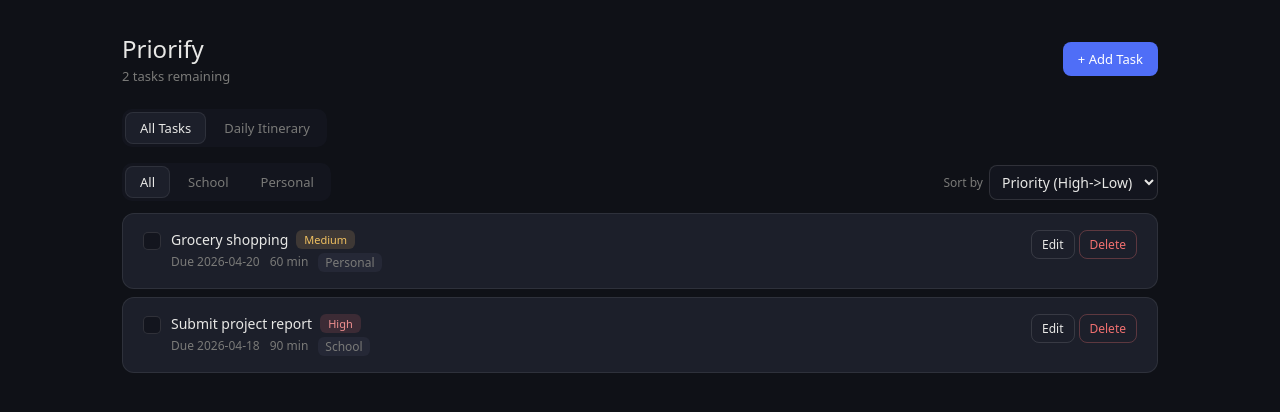
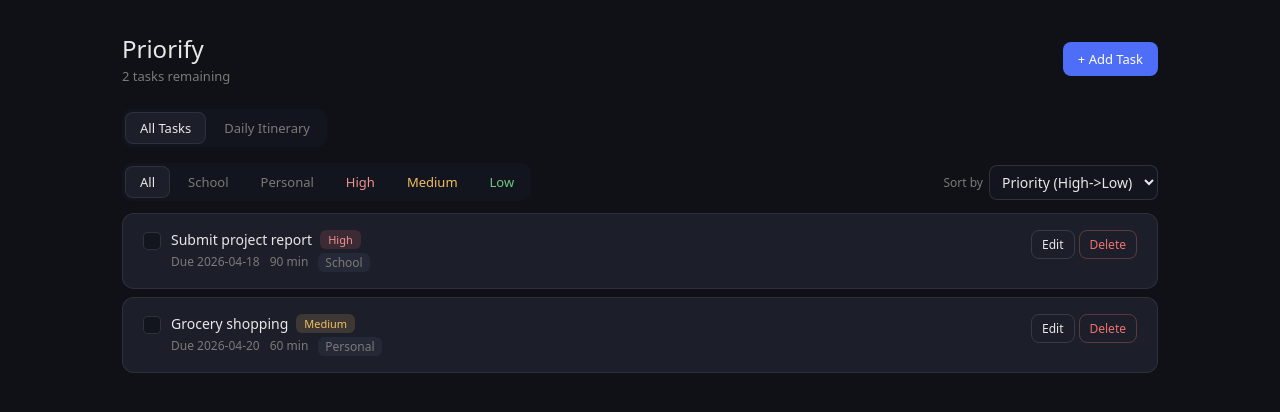
Before and after one commit to ARid01/Priorify, a React (Create React App) app: page / in a window 1280 px wide. Shown: the top 412 px of the page. Built offline with nearby package versions, Linux system fonts and the light colour scheme.

Commit message:
Added filter options for priorities and styling for it as well.

```diff
--- a/src/App.css
+++ b/src/App.css
@@ -22,10 +22,13 @@
   --danger-border:  rgba(240,112,112,0.3);
 
   --badge-high-bg:   rgba(240,112,112,0.15);
+  --badge-high-bg-muted: rgba(240,122,122, 0.075);
   --badge-high-text: #f09090;
   --badge-med-bg:    rgba(250,199,117,0.15);
+  --badge-med-bg-muted: rgba(250,199,117, 0.075);
   --badge-med-text:  #f0c060;
   --badge-low-bg:    rgba(100,200,120,0.15);
+  --badge-low-bg-muted: rgba(100,200,120, 0.075);
   --badge-low-text:  #70c880;
   --badge-done-bg:   rgba(79,110,247,0.15);
   --badge-done-text: #8aa4f8;
@@ -172,11 +175,24 @@ select option {
   transition: background 0.15s;
 }
 .tab:hover { background: rgba(255,255,255,0.05); }
+.tab-high:hover { background: var(--badge-high-bg-muted); }
+.tab-medium:hover { background: var(--badge-med-bg-muted); }
+.tab-low:hover { background: var(--badge-low-bg-muted); }
+
 .tab.active {
   background: var(--bg-card);
   color: var(--text-primary);
   border: 0.5px solid var(--border-default);
 }
+
+.tab.active-high { background: var(--badge-high-bg); color: var(--badge-high-text); border-color: var(--badge-high-text);}
+.tab.active-medium { background: var(--badge-med-bg); color: var(--badge-med-text); border-color: var(--badge-med-text);}
+.tab.active-low { background: var(--badge-low-bg); color: var(--badge-low-text); border-color: var(--badge-low-text);}
+
+.tab-high {color: var(--badge-high-text);}
+.tab-medium {color: var(--badge-med-text);}
+.tab-low {color: var(--badge-low-text);}
+
 
 /* ── TaskList controls ───────────────────────── */
 .list-controls {
--- a/src/components/TaskList.js
+++ b/src/components/TaskList.js
@@ -1,5 +1,9 @@
 import { useState } from "react";
 import TaskCard from "./TaskCard";
+
+const PRIORITIES = ['high', 'medium', 'low'];
+const priorityColors = {high: 'tab-high', medium: 'tab-medium', low: 'tab-low'};
+const priorityClasses = {high: 'active-high', medium: 'active-medium', low: 'active-low'};
 
 export default function TaskList({ tasks, onComplete, onEdit, onDelete }) {
     const [filter, setFilter] = useState("all");
@@ -9,7 +13,7 @@ export default function TaskList({ tasks, onComplete, onEdit, onDelete }) {
     const categories = ["all", ...new Set(tasks.map((t) => t.category).filter(Boolean))];
 
     const visibleTasks = tasks
-        .filter((t) => filter === "all" || t.category === filter)
+        .filter((t) => filter === "all" || t.category === filter || t.priority === filter)
         .sort((a, b) => {
             if (sort === "priority-htl") {
                 const order = {high: 0, medium: 1, low: 2};
@@ -29,8 +33,9 @@ export default function TaskList({ tasks, onComplete, onEdit, onDelete }) {
                 return b.estimatedTime - a.estimatedTime;
             }
             else {
-                //Fallback
-                return a.title.localeCompare(b.title);
+                //Fallback (default to high priority to low priority)
+                const order = {high: 0, medium: 1, low: 2};
+                return order[a.priority] - order[b.priority];
             }
         });
 
@@ -48,6 +53,15 @@ export default function TaskList({ tasks, onComplete, onEdit, onDelete }) {
                             onClick={() => setFilter(cat)}
                         >
                             {cat.charAt(0).toUpperCase() + cat.slice(1)}
+                        </button>
+                    ))}
+                    {PRIORITIES.map((p) => (
+                        <button
+                            key={p}
+                            className={`tab ${priorityColors[p] || "" } ${filter === p ? (priorityClasses[p] || "active") : ""}`}
+                            onClick={() => setFilter(p)}
+                        >
+                            {p.charAt(0).toUpperCase() + p.slice(1)}
                         </button>
                     ))}
                 </div>
```
